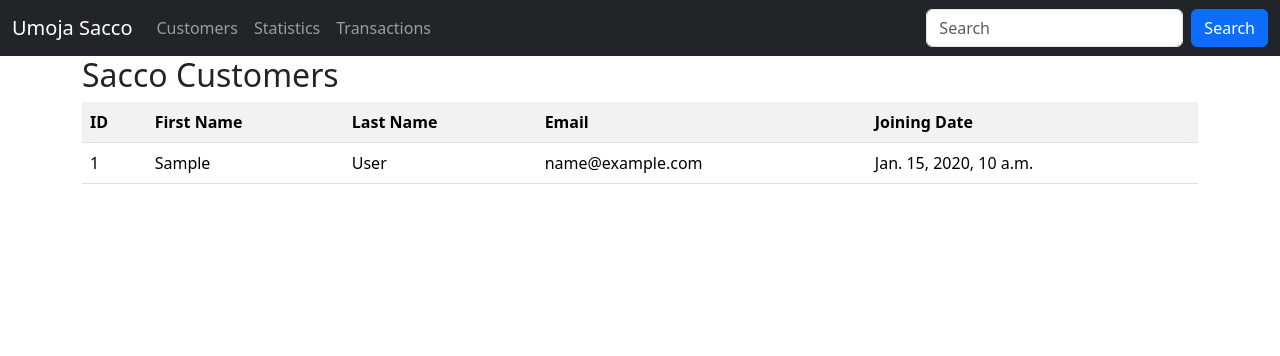
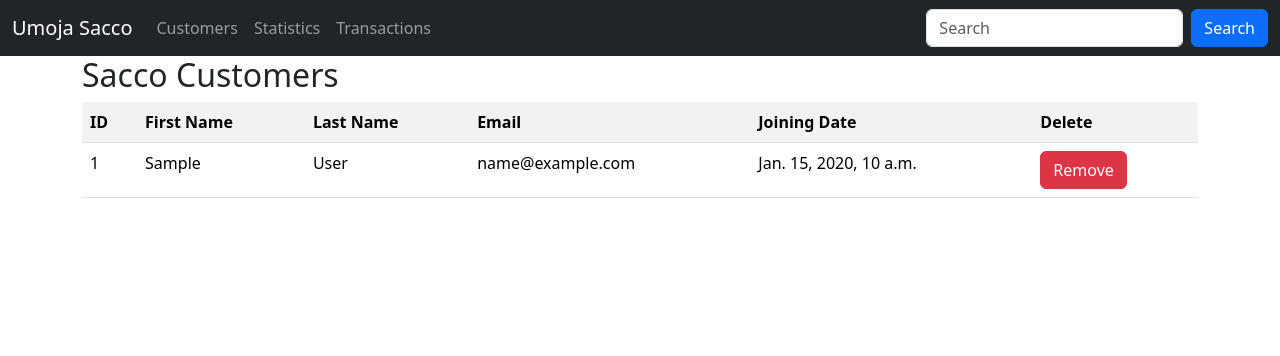
Before and after one commit to coolmindcodes/project_database, a Django app: page / in a window 1280 px wide. Shown: the top 356 px of the page. Run offline with Django 5.2, Linux system fonts and the light colour scheme; tables that the repository leaves empty hold one stand-in row (values such as "Sample post").

Commit message:
Delete customer

```diff
--- a/project_database/urls.py
+++ b/project_database/urls.py
@@ -22,5 +22,9 @@ from sacco import views
 urlpatterns = [
 
     path('', views.customers, name='customers'),
+
+    path('customers/delete/<int:customer_id>', views.delete_customer, name='delete_customer'),
+
     path('admin/', admin.site.urls),
 ]
+#customers/delete/4
--- a/sacco/views.py
+++ b/sacco/views.py
@@ -1,5 +1,5 @@
 from django.http import HttpResponse
-from django.shortcuts import render
+from django.shortcuts import render, redirect
 from sacco.models import Customer, Deposit
 
 
@@ -29,3 +29,9 @@ def test(request):
 def customers(request):
     data = Customer.objects.all() # ORM select * from customers
     return render(request, "customers.html", {"customers": data})
+
+
+def delete_customer(request, customer_id):
+    customer = Customer.objects.get(id=customer_id) # select * from customers where id=7
+    customer.delete() # delete from customers where id=7
+    return redirect('customers')
--- a/templates/customers.html
+++ b/templates/customers.html
@@ -15,6 +15,7 @@
                <th>Last Name</th>
                <th>Email</th>
                <th>Joining Date</th>
+               <th>Delete</th>
            </tr>
            {% for customer in customers %}
            	  <tr>
@@ -23,6 +24,9 @@
                   <td>{{ customer.last_name }}</td>
                   <td>{{ customer.email }}</td>
                   <td>{{ customer.created_at }}</td>
+                  <td>
+                      <a class="btn btn-danger" href="{% url 'delete_customer' customer.id %}">Remove</a>
+                  </td>
               </tr>
            {% empty %}
            	  <p>No customers in the sacco</p>
```
